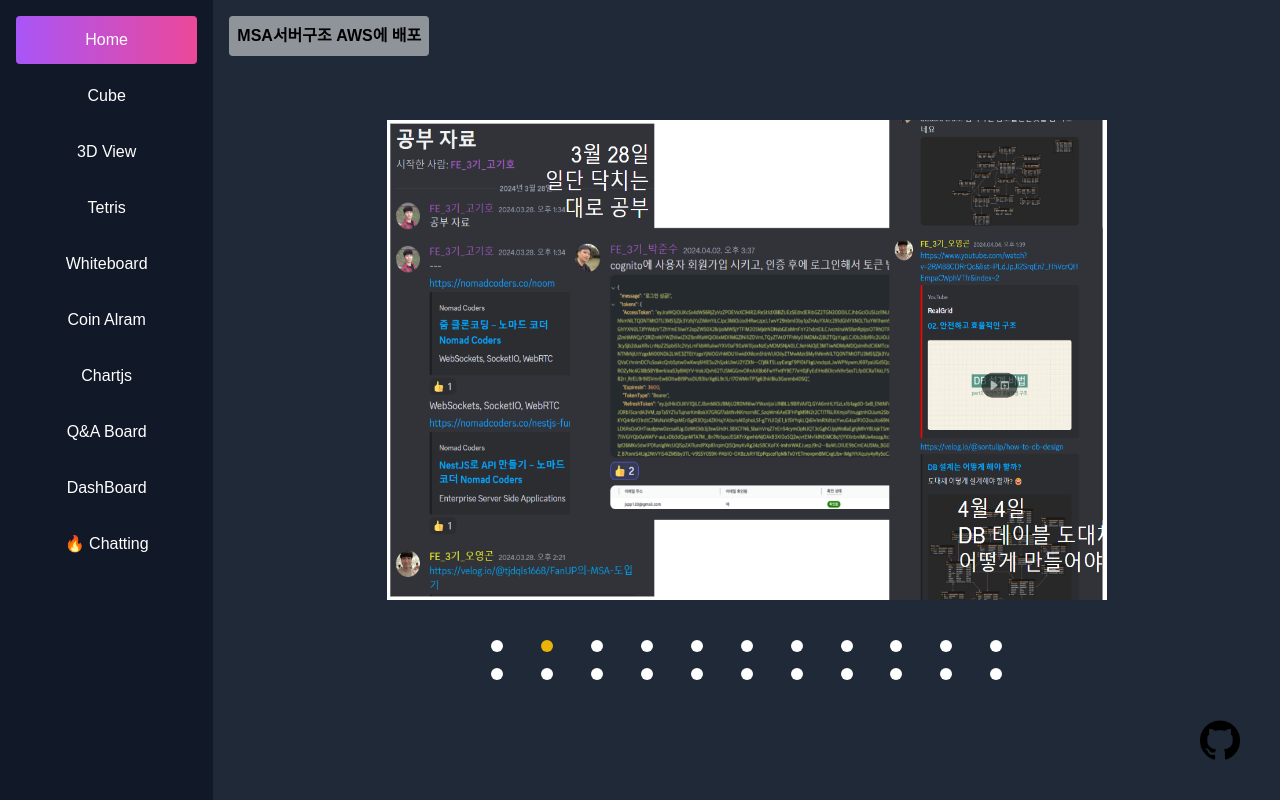
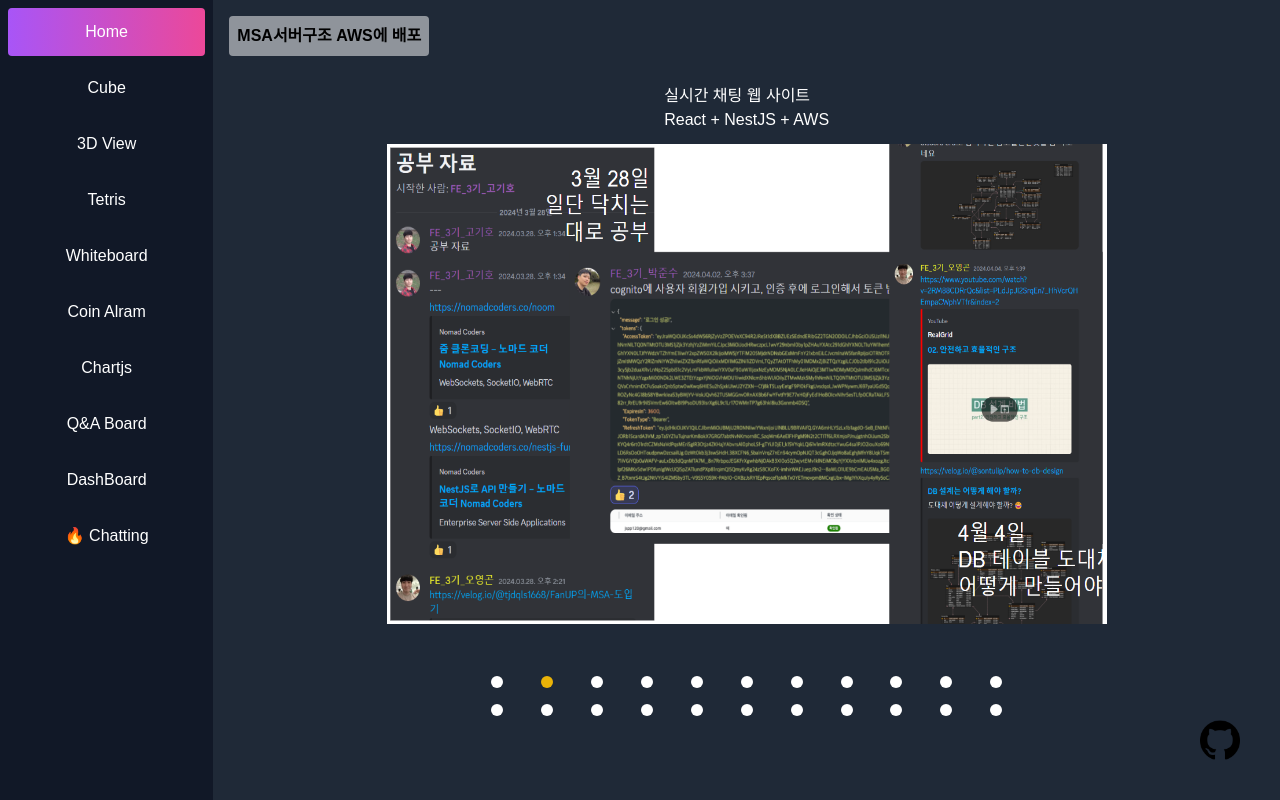
Before and after one commit to ohddang/blog, a React (Vite) app: page /this-is-me/chatting in a window 1280 px wide. Built offline with nearby package versions, Linux system fonts and the light colour scheme; a web font is replaced by a local one.

Commit message:
chatting desc 추가

```diff
--- a/src/components/Chatting.tsx
+++ b/src/components/Chatting.tsx
@@ -56,14 +56,19 @@ export default function Chatting() {
   }, [isHover, timeRefresh]);
 
   return (
-    <div className="w-10/12 h-screen bg-gray-800 flex flex-col flex-start sm:justify-center items-center relative">
+    <div className="w-10/12 h-screen bg-gray-800 pt-16 sm:pt-0 flex flex-col flex-start sm:justify-center items-center gap-3 relative">
       <div className={`w-fit h-fit p-1 flex flex-row items-end ${fontSize} font-bold absolute top-3 left-3 z-10`}>
         <div className="w-full h-full p-2 rounded bg-white/50 flex justify-center items-center">
           <p className="whitespace-nowrap">MSA서버구조 AWS에 배포</p>
         </div>
       </div>
+
+      <div className={`text-white ${fontSize}`}>
+        <p>실시간 채팅 웹 사이트</p>
+        <p>React + NestJS + AWS</p>
+      </div>
       <div
-        className={`w-[300px] h-[200px] md:w-[420px] md:h-[280px] lg:w-[540px] lg:h-[360px] xl:w-[720px] xl:h-[480px] flex relative mb-4 lg:mb-10 mt-16 sm:mt-0 ${outlineStyle}`}
+        className={`w-[300px] h-[200px] md:w-[420px] md:h-[280px] lg:w-[540px] lg:h-[360px] xl:w-[720px] xl:h-[480px] flex relative mb-4 lg:mb-10 ${outlineStyle}`}
         onMouseEnter={() => setIsHover(true)}
         onMouseLeave={() => setIsHover(false)}
       >
@@ -80,7 +85,9 @@ export default function Chatting() {
           return (
             <button
               key={i}
-              className={`w-3 h-3 gap-4 rounded-full  ${i === index ? "bg-yellow-500" : "bg-white"} focus:outline-none hover:scale-110 transition-transform duration-500`}
+              className={`w-2 h-2 sm:w-3 sm:h-3 gap-4 rounded-full  ${
+                i === index ? "bg-yellow-500" : "bg-white"
+              } focus:outline-none hover:scale-110 transition-transform duration-500`}
               onClick={() => {
                 setIsIndex(i);
                 setTimeRefresh(!timeRefresh);
--- a/src/components/ui/SideBar.tsx
+++ b/src/components/ui/SideBar.tsx
@@ -25,7 +25,7 @@ export default function SideBar() {
 
   return (
     <div className="w-2/12 z-10">
-      <div className="fixed w-2/12 h-screen flex flex-col gap-0 sm:gap-2 bg-gray-900 text-white overflow-scroll scrollbar-hide sm:p-2 lg:p-4 text-[8px] sm:text-[10px] md:text-xs lg:text-base">
+      <div className="fixed w-2/12 h-screen flex flex-col gap-0 sm:gap-2 bg-gray-900 text-white overflow-scroll scrollbar-hide sm:p-2 text-[8px] sm:text-[10px] md:text-xs lg:text-base">
         {LinkList.map((link) => (
           <>
             {link.name === "border" ? (
```
